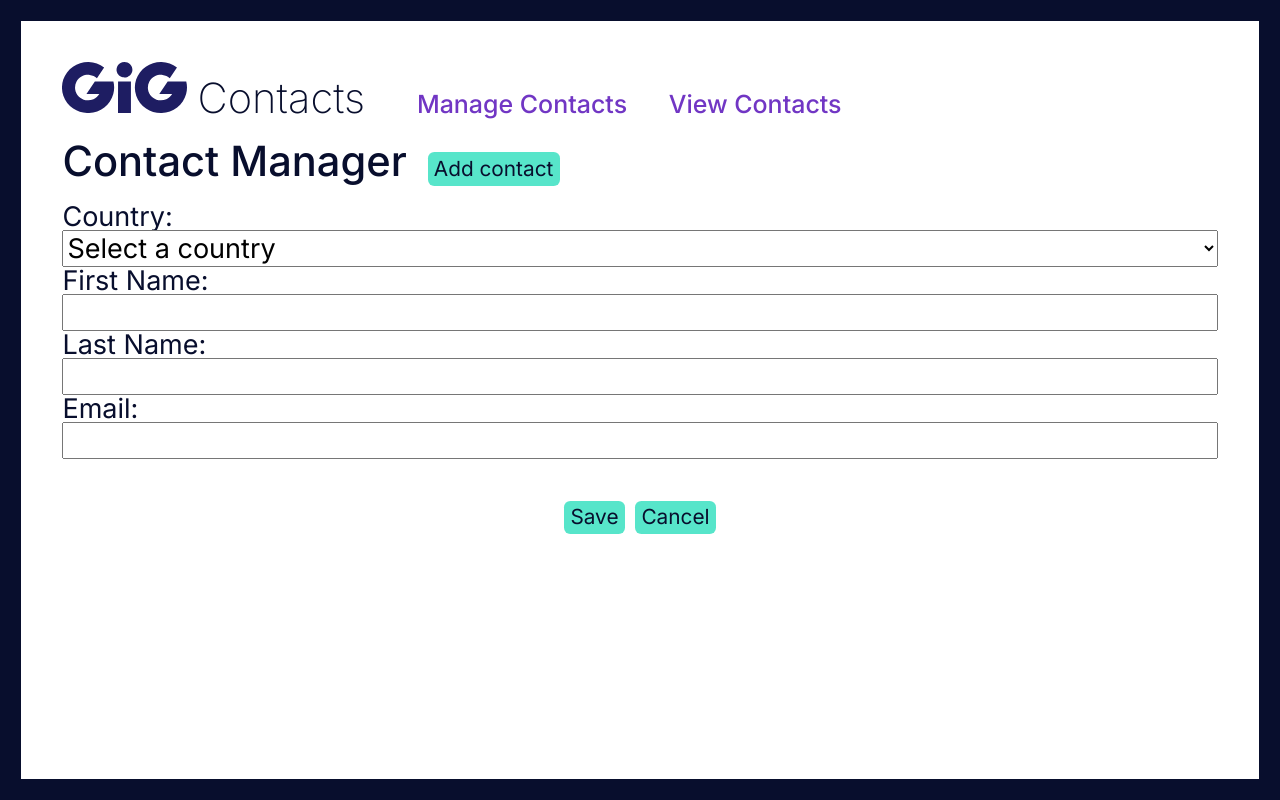
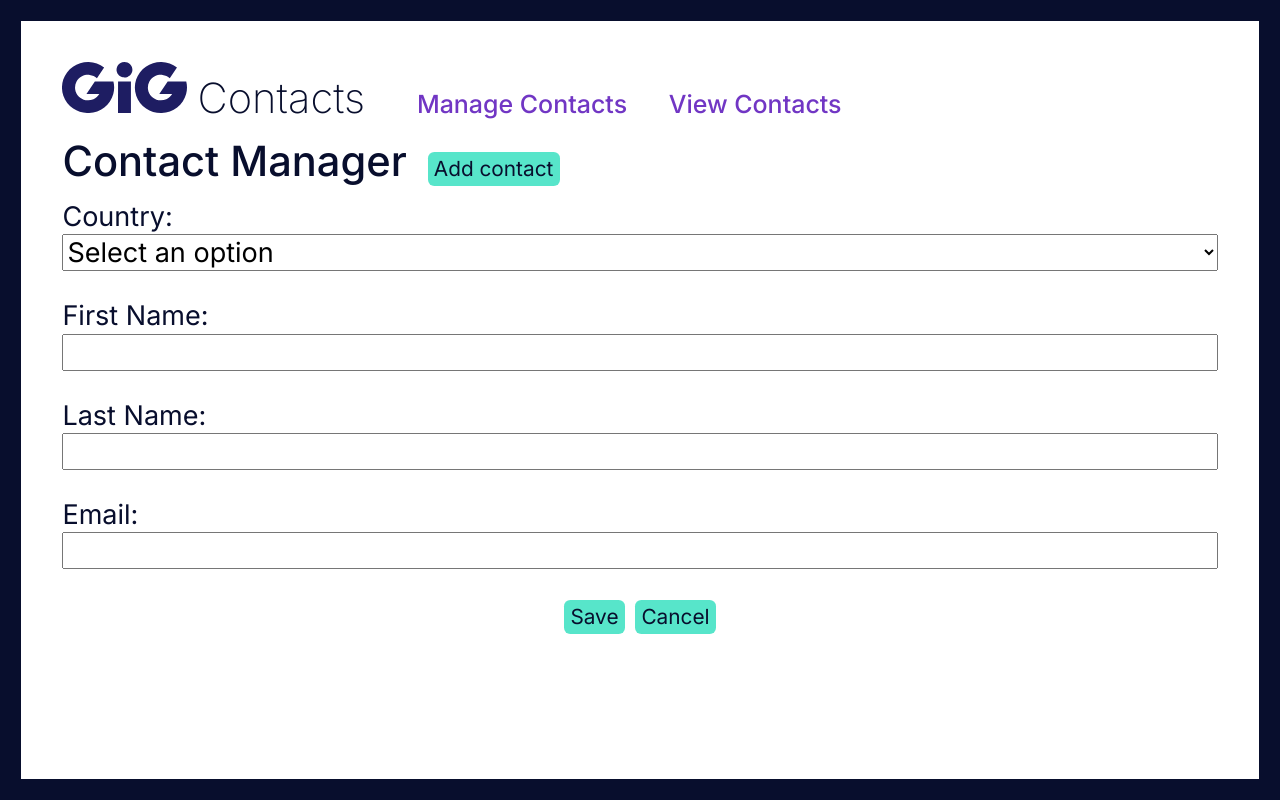
Before and after one commit to SybilVane/gig-contacts-spa, a React (Vite) app: page /manager in a window 1280 px wide. Both pictures are taken after a click on the button "Add contact". Built offline with nearby package versions, Linux system fonts and the light colour scheme.

Commit message:
Created contact form field

```diff
--- a/src/App.css
+++ b/src/App.css
@@ -10,7 +10,7 @@
     background-color: var(--white);
     color: var(--dark-blue);
     padding: 2rem;
-    height: 100%;
+    min-height: 100%;
     gap: 1rem;
 }
 
--- a/src/pages/components/ContactForm/ContactForm.css
+++ b/src/pages/components/ContactForm/ContactForm.css
@@ -1,11 +1,11 @@
 .contact-form {
+    height: 100%;
     display: flex;
     flex-direction: column;
 }
 
 .contact-form__actions {
     align-self: center;
-    margin-top: 2rem;
     display: flex;
     gap: 0.5rem;
 }
--- a/src/pages/components/ContactForm/ContactForm.tsx
+++ b/src/pages/components/ContactForm/ContactForm.tsx
@@ -1,7 +1,8 @@
 import React, { useEffect, useState } from "react";
 import { Contact } from "../../../types/Contact.ts";
+import ContactFormField from "./components/ContactFormField/ContactFormField.tsx";
+import DefaultButton from "../../../components/DefaultButton/DefaultButton.tsx";
 import "./ContactForm.css";
-import DefaultButton from "../../../components/DefaultButton/DefaultButton.tsx";
 
 interface ContactFormProps {
   contact: Contact;
@@ -40,40 +41,39 @@ const ContactForm: React.FC<ContactFormProps> = ({
 
   return (
     <form onSubmit={handleSubmit} className="contact-form">
-      <label htmlFor="country">Country:</label>
-      <select
+      <ContactFormField
+        label="Country"
         id="country"
+        type="select"
         value={country}
         onChange={(e) => setCountry(e.target.value)}
         required
-      >
-        <option value="">Select a country</option>
-        {["Spain", "Greece", "Portugal"].map((country: string) => (
-          <option key={country} value={country}>
-            {country}
-          </option>
-        ))}
-      </select>
-      <label htmlFor="first-name">First Name:</label>
-      <input
-        type="text"
+        options={[
+          { value: "Spain", label: "Spain" },
+          { value: "Greece", label: "Greece" },
+          { value: "Portugal", label: "Portugal" },
+        ]}
+      />
+      <ContactFormField
+        label="First Name"
         id="first-name"
+        type="input"
         value={firstName}
         onChange={(e) => setFirstName(e.target.value)}
         required
       />
-      <label htmlFor="last-name">Last Name:</label>
-      <input
-        type="text"
+      <ContactFormField
+        label="Last Name"
         id="last-name"
+        type="input"
         value={lastName}
         onChange={(e) => setLastName(e.target.value)}
         required
       />
-      <label htmlFor="email">Email:</label>
-      <input
-        type="text"
+      <ContactFormField
+        label="Email"
         id="email"
+        type="input"
         value={email}
         onChange={(e) => setEmail(e.target.value)}
         required
--- /dev/null
+++ b/src/pages/components/ContactForm/components/ContactFormField/ContactFormField.css
@@ -0,0 +1,7 @@
+.contact-form-field {
+    height: 100%;
+    display: flex;
+    flex-direction: column;
+    gap: 0.2rem;
+    margin-bottom: 1.5rem;
+}
--- /dev/null
+++ b/src/pages/components/ContactForm/components/ContactFormField/ContactFormField.tsx
@@ -0,0 +1,55 @@
+import React from "react";
+import "./ContactFormField.css";
+
+interface OptionProps {
+  value: string;
+  label: string;
+}
+
+interface ContactFormFieldProps {
+  label: string;
+  id: string;
+  type: "input" | "select";
+  value: string;
+  onChange: (
+    e: React.ChangeEvent<HTMLInputElement | HTMLSelectElement>,
+  ) => void;
+  required?: boolean;
+  options?: OptionProps[];
+}
+
+const ContactFormField: React.FC<ContactFormFieldProps> = ({
+  label,
+  id,
+  type,
+  value,
+  onChange,
+  required = false,
+  options = [],
+}) => {
+  return (
+    <div className="contact-form-field">
+      <label htmlFor={id}>{label}:</label>
+      {type === "input" ? (
+        <input
+          type="text"
+          id={id}
+          value={value}
+          onChange={onChange}
+          required={required}
+        />
+      ) : (
+        <select id={id} value={value} onChange={onChange} required={required}>
+          <option value="">Select an option</option>
+          {options.map((option) => (
+            <option key={option.value} value={option.value}>
+              {option.label}
+            </option>
+          ))}
+        </select>
+      )}
+    </div>
+  );
+};
+
+export default ContactFormField;
```
